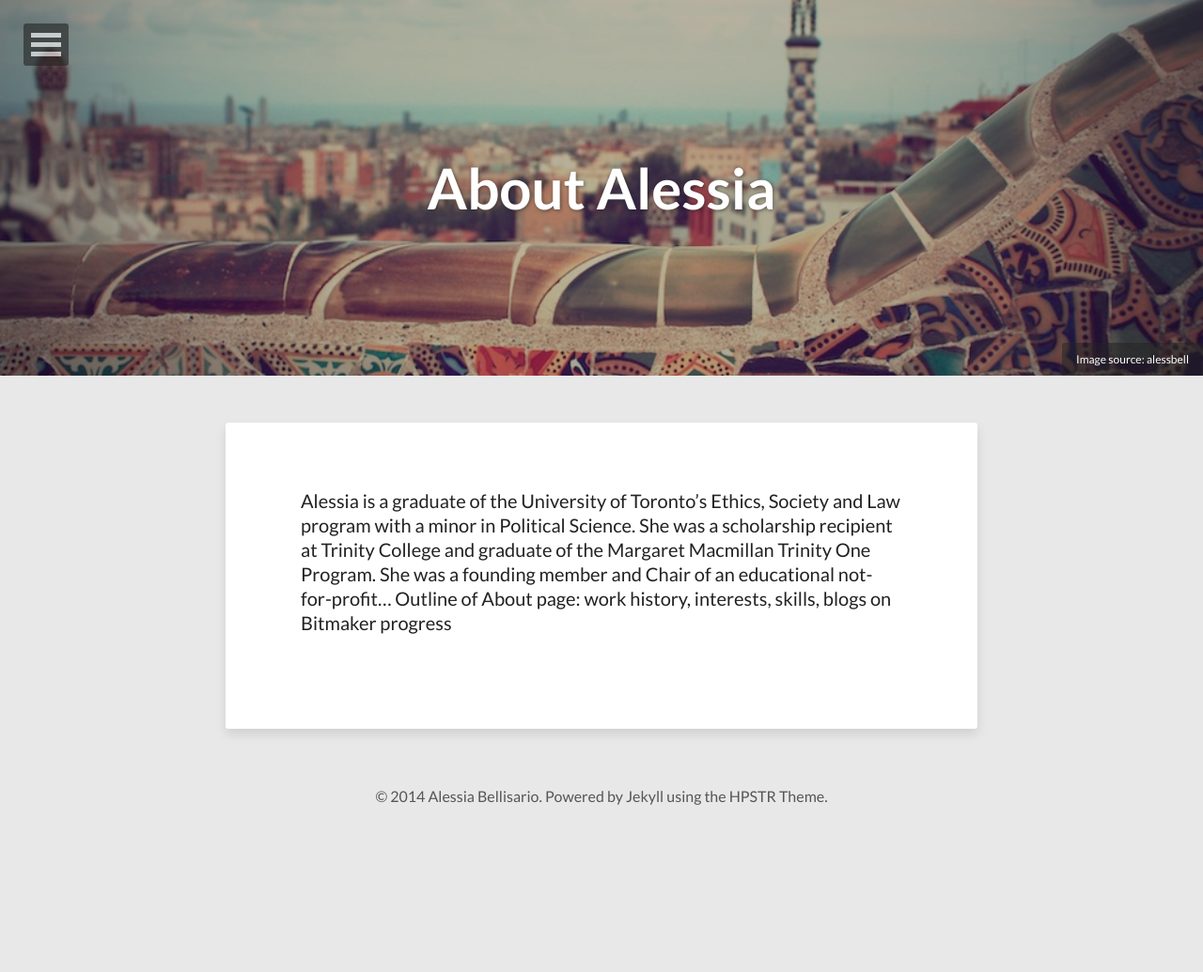
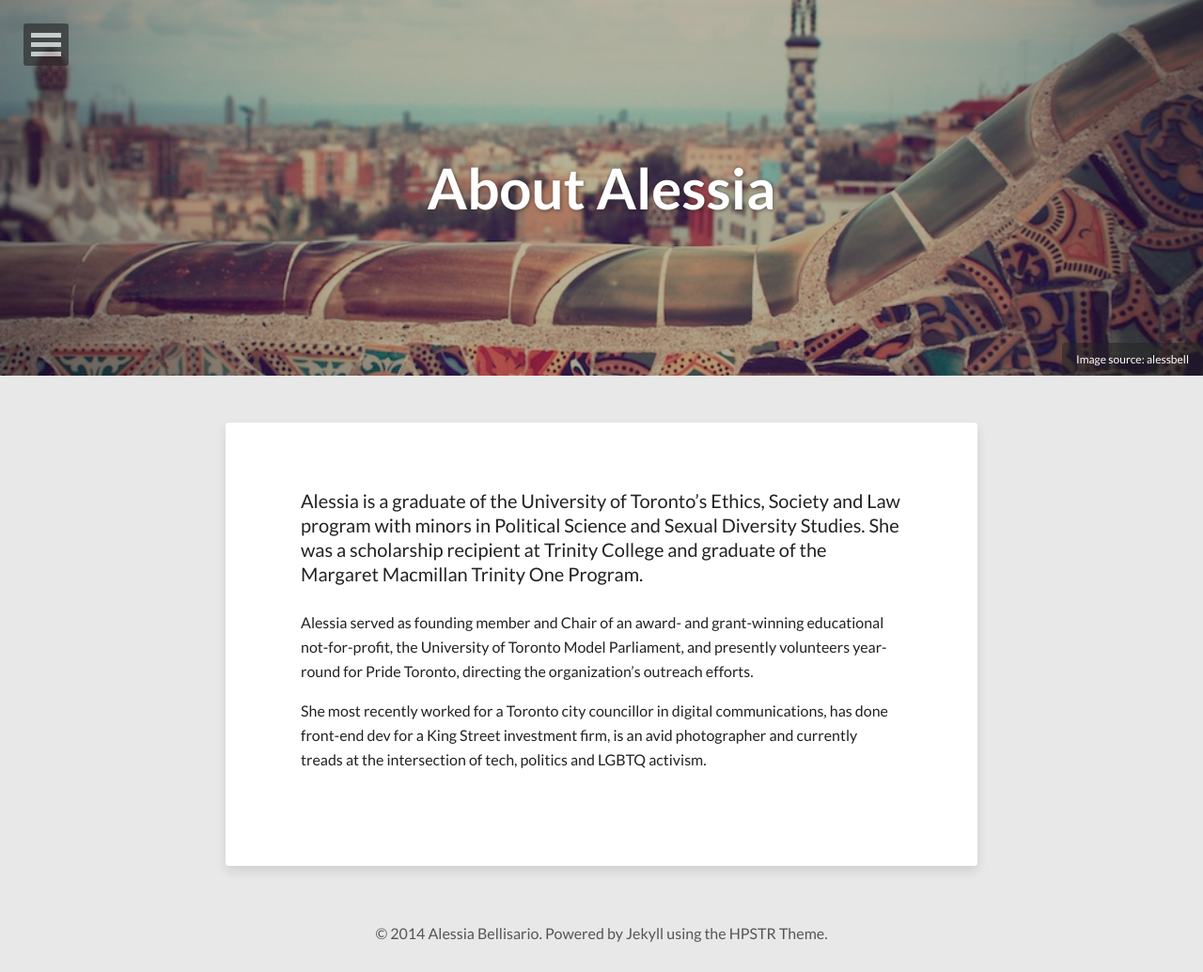
Before and after one commit to alessbell/alessbell.github.io-archive, a Jekyll site: the page built from about.md, in a window 1280 px wide. Shown: the whole page at 94% size. Built offline with Jekyll 4.4.1, drawn with Linux system fonts in a browser that asks for light colours; nearby versions of some CDN libraries; before the commit the page ends 900 px from its top, so only the background shows below that.

Commit message:
About Update

```diff
--- a/about.md
+++ b/about.md
@@ -6,9 +6,12 @@ tags: [about]
 image:
   feature: 19.jpg
   credit: alessbell
-  creditlink:
+  creditlink: https://www.flickr.com/photos/alessbell/13704624223/in/photostream/
 share: false
 ---
 
-Alessia is a graduate of the University of Toronto's Ethics, Society and Law program with a minor in Political Science. She was a scholarship recipient at Trinity College and graduate of the Margaret Macmillan Trinity One Program. She was a founding member and Chair of an educational not-for-profit...
-Outline of About page: work history, interests, skills, blogs on Bitmaker progress
+Alessia is a graduate of the University of Toronto's Ethics, Society and Law program with minors in Political Science and Sexual Diversity Studies. She was a scholarship recipient at Trinity College and graduate of the Margaret Macmillan Trinity One Program.
+
+Alessia served as founding member and Chair of an award- and grant-winning educational not-for-profit, the University of Toronto Model Parliament, and presently volunteers year-round for Pride Toronto, directing the organization's outreach efforts.
+
+She most recently worked for a Toronto city councillor in digital communications, has done front-end dev for a King Street investment firm, is an avid photographer and currently treads at the intersection of tech, politics and LGBTQ activism.
```
